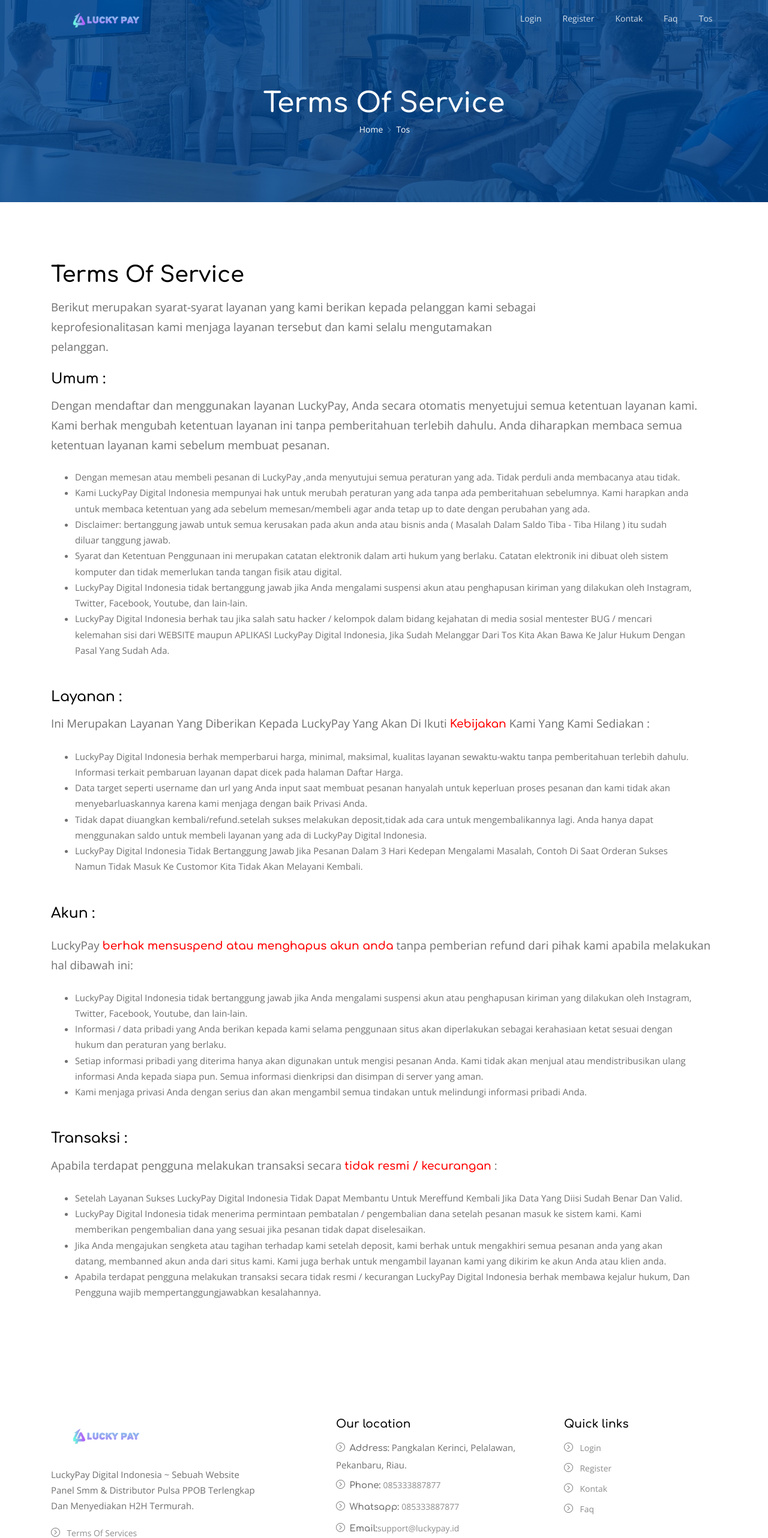
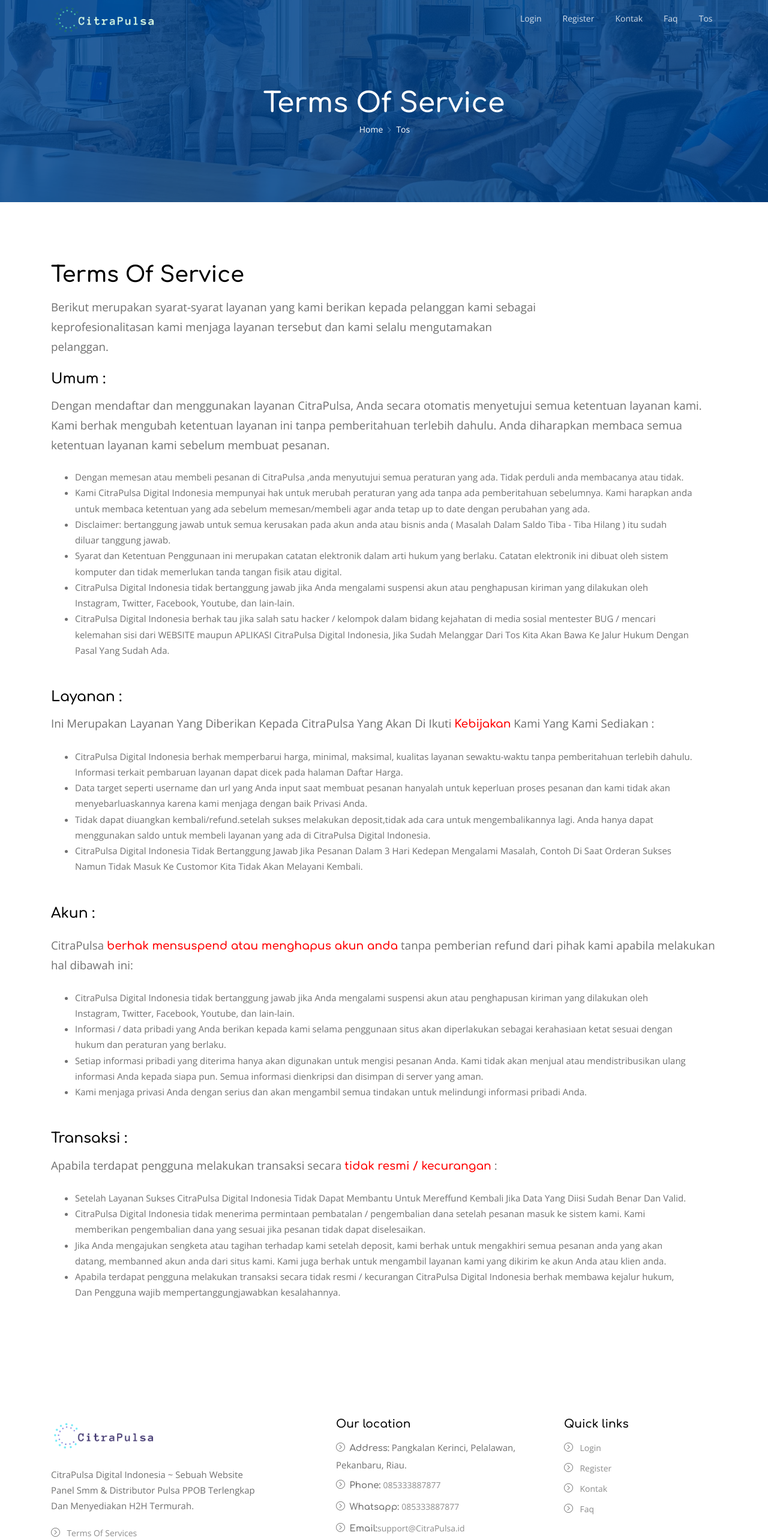
Before and after one commit to ivv1314/ivv1314.github.io, a plain HTML site: page tos.html in a window 1280 px wide. Shown: the top 2564 px of the page at 60% size. Drawn offline with nearby package versions, Linux system fonts and the light colour scheme.

Commit message:
feat: 官网更新

```diff
--- a/index.html
+++ b/index.html
@@ -7,27 +7,27 @@
 	<meta name="viewport" content="width=device-width, initial-scale=1, shrink-to-fit=no">
 
 	<!-- SEO Meta description -->
-	<meta name="description" content=LuckyPay Digital Indonesia ~ Sebuah Website Panel Smm &amp; Distributor Pulsa PPOB
+	<meta name="description" content=CitraPulsa Digital Indonesia ~ Sebuah Website Panel Smm &amp; Distributor Pulsa PPOB
 		Terlengkap Dan Menyediakan H2H Termurah.>
-	<meta name="author" content=LuckyPay>
+	<meta name="author" content=CitraPulsa>
 
 	<!-- OG Meta Tags to improve the way the post looks when you share the page on LinkedIn, Facebook, Google+ -->
-	<meta property="og:site_name" content=LuckyPay /> <!-- website name -->
-	<meta property="og:site" content=https://luckypay.id /> <!-- website link -->
-	<meta property="og:title" content=LuckyPay ~ Panel SMM Indonesia &amp; Distributor Pulsa PPOB Termurah Dan Penyedia
+	<meta property="og:site_name" content=CitraPulsa /> <!-- website name -->
+	<meta property="og:site" content=https://CitraPulsa.id /> <!-- website link -->
+	<meta property="og:title" content=CitraPulsa ~ Panel SMM Indonesia &amp; Distributor Pulsa PPOB Termurah Dan Penyedia
 		H2H /> <!-- title shown in the actual shared post -->
-	<meta property="og:description" content=LuckyPay Digital Indonesia ~ Sebuah Website Panel Smm &amp; Distributor Pulsa
+	<meta property="og:description" content=CitraPulsa Digital Indonesia ~ Sebuah Website Panel Smm &amp; Distributor Pulsa
 		PPOB Terlengkap Dan Menyediakan H2H Termurah. /> <!-- description shown in the actual shared post -->
-	<meta property="og:image" content=https://luckypay.id/storage/20200612_194908.png />
+	<meta property="og:image" content=https://CitraPulsa.id/storage/20200612_194908.png />
 	<!-- image link, make sure it's jpg -->
-	<meta property="og:url" content=https://luckypay.id /> <!-- where do you want your post to link to -->
+	<meta property="og:url" content=https://CitraPulsa.id /> <!-- where do you want your post to link to -->
 	<meta property="og:type" content="website" />
 
 	<!--title-->
-	<title>LuckyPay ~ Panel SMM Indonesia &amp; Distributor Pulsa PPOB Termurah Dan Penyedia H2H - LuckyPay</title>
+	<title>CitraPulsa ~ Panel SMM Indonesia &amp; Distributor Pulsa PPOB Termurah Dan Penyedia H2H - CitraPulsa</title>
 
 	<!--favicon icon-->
-	<link rel="icon" href=https://luckypay.id/storage/20200612_194908.png type="image/png" sizes="16x16">
+	<link rel="icon" href=storage/20200612_194908.png type="image/png" sizes="16x16">
 
 	<!--google fonts-->
 	<link href="https://fonts.googleapis.com/css?family=Comfortaa:500,600,700%7COpen+Sans&amp;display=swap"
@@ -56,8 +56,8 @@
 		<!--start navbar-->
 		<nav class="navbar navbar-expand-lg fixed-top bg-transparent">
 			<div class="container">
-				<a class="navbar-brand" href=https://luckypay.id>
-					<img src=https://luckypay.id/storage/20200612_194908.png width="180" alt="logo" class="landing/img-fluid">
+				<a class="navbar-brand" href=index.html>
+					<img src="images/logo_-_1080_360-removebg-preview.png" width="180" alt="logo" class="landing/img-fluid">
 				</a>
 				<button class="navbar-toggler" type="button" data-toggle="collapse" data-target="#navbarSupportedContent"
 					aria-controls="navbarSupportedContent" aria-expanded="false" aria-label="Toggle navigation">
@@ -100,12 +100,12 @@
 				<div class="row align-items-center justify-content-between">
 					<div class="col-md-6 col-lg-6">
 						<div class="hero-content-left text-white mt-5">
-							<h1 class="text-white">LuckyPay ~ Panel SMM Indonesia &amp; Distributor Pulsa PPOB Termurah
+							<h1 class="text-white">CitraPulsa ~ Panel SMM Indonesia &amp; Distributor Pulsa PPOB Termurah
 								Dan Penyedia H2H</h1>
-							<p class="lead">LuckyPay Digital Indonesia ~ Sebuah Website Panel Smm &amp; Distributor
+							<p class="lead">CitraPulsa Digital Indonesia ~ Sebuah Website Panel Smm &amp; Distributor
 								Pulsa PPOB Terlengkap Dan Menyediakan H2H Termurah.</p>
-							<a href=https://luckypay.id/login class="btn solid-btn btn-primary">Login</a>
-							<a href="https://play.google.com/store/apps/details?id=app.luckypay.cs"
+							<a href=login.html class="btn solid-btn btn-primary">Login</a>
+							<a href="https://play.google.com/store/apps/details?id=app.CitraPulsa.cs"
 								class="btn solid-btn btn-primary">Aplikasi</a>
 
 						</div>
@@ -164,23 +164,23 @@
 					<div class="col-md-6">
 						<div class="about-content-left">
 							<p class="color-secondary"><strong>About Us</strong></p>
-							<h2>Apa LuckyPay itu?</h2>
-							<p>LuckyPay memudahkan anda dalam era digital yang serba cepat ini, pembayaran digital
-								seperti pulsa, kuota, dan voucher games dapat dibeli dengan mudah di LuckyPay</p>
+							<h2>Apa CitraPulsa itu?</h2>
+							<p>CitraPulsa memudahkan anda dalam era digital yang serba cepat ini, pembayaran digital
+								seperti pulsa, kuota, dan voucher games dapat dibeli dengan mudah di CitraPulsa</p>
 							<div class="row mt-5">
 								<div class="col single-feature mb-4">
 									<div class="d-flex align-items-center mb-2">
 										<span class="ti-alarm-clock rounded mr-3 icon icon-color-2"></span>
 										<h5 class="mb-0">Menghemat Waktu</h5>
 									</div>
-									<p>Anda dapat menghemat waktu anda dengan memesan layanan di LuckyPay</p>
+									<p>Anda dapat menghemat waktu anda dengan memesan layanan di CitraPulsa</p>
 								</div>
 								<div class="col single-feature mb-4">
 									<div class="d-flex align-items-center mb-2">
 										<span class="ti-star rounded mr-3 icon icon-color-3"></span>
 										<h5 class="mb-0">Ingit Hits?</h5>
 									</div>
-									<p>Order layanan tambah follower di LuckyPay dan jadilah super star.</p>
+									<p>Order layanan tambah follower di CitraPulsa dan jadilah super star.</p>
 								</div>
 							</div>
 						</div>
@@ -202,7 +202,7 @@
 					<div class="col-md-8 col-lg-7">
 						<div class="section-heading text-center mb-5">
 							<h2>Kami senang dapat membantu anda..</h2>
-							<p class="lead">LuckyPay selalu ingin membantu customer dengan pelayanan terbaik kami.</p>
+							<p class="lead">CitraPulsa selalu ingin membantu customer dengan pelayanan terbaik kami.</p>
 						</div>
 					</div>
 				</div>
@@ -277,12 +277,12 @@
 				<div class="row justify-content-center">
 					<div class="col-11 mb-3">
 						<div class="call-to-action-content text-center text-white">
-							<h2 class="text-white">Download Aplikasi LuckyPay Dengan Mudah Klik Dibawah Ini..</h2>
+							<h2 class="text-white">Download Aplikasi CitraPulsa Dengan Mudah Klik Dibawah Ini..</h2>
 						</div>
 					</div>
 					<div class="col-11">
 						<div class="call-to-action-btn text-center">
-							<a href="https://play.google.com/store/apps/details?id=app.luckypay.cs"><img width="200"
+							<a href="https://play.google.com/store/apps/details?id=app.CitraPulsa.cs"><img width="200"
 									src="https://play.google.com/intl/en_us/badges/static/images/badges/en_badge_web_generic.png" /></a>
 						</div>
 					</div>
@@ -298,7 +298,7 @@
 					<div class="col-md-8 col-lg-7">
 						<div class="section-heading text-center mb-5">
 							<h2> Frequently Asked Question</h2>
-							<p class="lead">Berikut pertanyaan yang sering ditanyakan diLuckyPay.</p>
+							<p class="lead">Berikut pertanyaan yang sering ditanyakan diCitraPulsa.</p>
 						</div>
 					</div>
 				</div>
@@ -311,7 +311,7 @@
 										<dt>Deposit Tidak Kunjung Masuk Selama 24 Jam ?</dt>
 										<dd>
 											<p>Untuk Masalah Deposit Tidak Kunjung Masuk Selama 24 Jam Silahkan
-												Konfirmasi Ke Menu Tiket Di Aplikasi Dan Website LuckyPay Digital
+												Konfirmasi Ke Menu Tiket Di Aplikasi Dan Website CitraPulsa Digital
 												Indonesia.</p>
 										</dd>
 									</dl>
@@ -322,7 +322,7 @@
 										<dd>
 											<p>Untuk Hall Terkait Pending Selama 24 Jam Silahkan Laporan Ke CS Kita
 												Melalui Whatsapp Dan Tiket Kita Yang Berada Di Website Dan Aplikasi
-												LuckyPay Digital Indonesia.</p>
+												CitraPulsa Digital Indonesia.</p>
 										</dd>
 									</dl>
 								</li>
@@ -355,8 +355,8 @@
 				<div class="row justify-content-between">
 					<div class="col-lg-4 mb-4 mb-lg-0">
 						<div class="footer-nav-wrap">
-							<img src=storage/20200612_194908.png alt="footer logo" width="180" class="img-fluid mb-3">
-							<p>LuckyPay Digital Indonesia ~ Sebuah Website Panel Smm &amp; Distributor Pulsa PPOB
+							<img src=images/logo-removebg-preview.png alt="footer logo" width="180" class="img-fluid mb-3">
+							<p>CitraPulsa Digital Indonesia ~ Sebuah Website Panel Smm &amp; Distributor Pulsa PPOB
 								Terlengkap Dan Menyediakan H2H Termurah.</p>
 
 							<ul class="list-inline">
@@ -414,16 +414,16 @@
 					<div class="col-md-6 col-lg-5">
 						<p class="text-md-left copyright-text pb-0 mb-0">Copyrights © 2016 - 2022. All
 							rights reserved by
-							<a href="https://www.facebook.com/jan.fadhillah.3/">LuckyPay Digital Indonesia</a>
+							<a href="https://www.facebook.com/jan.fadhillah.3/">CitraPulsa Digital Indonesia</a>
 						</p>
 					</div>
 					<div class="col-md-6 col-lg-7">
 						<ul class="social-list list-inline list-unstyled text-md-right">
-							<li class="list-inline-item"><a href="https://facebook.com/luckypaydigitalindonesia" target="_blank"
+							<li class="list-inline-item"><a href="https://facebook.com/CitraPulsadigitalindonesia" target="_blank"
 									title="Facebook"><span class="ti-facebook"></span></a></li>
 							<li class="list-inline-item"><a href="https://wa.me/6285333887877" target="_blank" title="WhatsApp"><span
 										class="fab fa-whatsapp"></span></a></li>
-							<li class="list-inline-item"><a href="https://instagram.com/luckypay.id" target="_blank"
+							<li class="list-inline-item"><a href="https://instagram.com/CitraPulsa.id" target="_blank"
 									title="Instagram"><span class="ti-instagram"></span></a></li>
 						</ul>
 					</div>
--- a/tos.html
+++ b/tos.html
@@ -7,23 +7,23 @@
 	<meta name="viewport" content="width=device-width, initial-scale=1, shrink-to-fit=no">
 
 	<!-- SEO Meta description -->
-	<meta name="description" content=LuckyPay Digital Indonesia ~ Sebuah Website Panel Smm &amp; Distributor Pulsa PPOB
+	<meta name="description" content=CitraPulsa Digital Indonesia ~ Sebuah Website Panel Smm &amp; Distributor Pulsa PPOB
 		Terlengkap Dan Menyediakan H2H Termurah.>
-	<meta name="author" content=LuckyPay>
+	<meta name="author" content=CitraPulsa>
 
 	<!-- OG Meta Tags to improve the way the post looks when you share the page on LinkedIn, Facebook, Google+ -->
-	<meta property="og:site_name" content=LuckyPay /> <!-- website name -->
+	<meta property="og:site_name" content=CitraPulsa /> <!-- website name -->
 	<meta property="og:site" content=. /> <!-- website link -->
-	<meta property="og:title" content=LuckyPay ~ Panel SMM Indonesia &amp; Distributor Pulsa PPOB Termurah Dan Penyedia
+	<meta property="og:title" content=CitraPulsa ~ Panel SMM Indonesia &amp; Distributor Pulsa PPOB Termurah Dan Penyedia
 		H2H /> <!-- title shown in the actual shared post -->
-	<meta property="og:description" content=LuckyPay Digital Indonesia ~ Sebuah Website Panel Smm &amp; Distributor Pulsa
+	<meta property="og:description" content=CitraPulsa Digital Indonesia ~ Sebuah Website Panel Smm &amp; Distributor Pulsa
 		PPOB Terlengkap Dan Menyediakan H2H Termurah. /> <!-- description shown in the actual shared post -->
 	<meta property="og:image" content=storage/20200612_194908.png /> <!-- image link, make sure it's jpg -->
 	<meta property="og:url" content=. /> <!-- where do you want your post to link to -->
 	<meta property="og:type" content="website" />
 
 	<!--title-->
-	<title>LuckyPay ~ Panel SMM Indonesia &amp; Distributor Pulsa PPOB Termurah Dan Penyedia H2H - LuckyPay</title>
+	<title>CitraPulsa ~ Panel SMM Indonesia &amp; Distributor Pulsa PPOB Termurah Dan Penyedia H2H - CitraPulsa</title>
 
 	<!--favicon icon-->
 	<link rel="icon" href=storage/20200612_194908.png type="image/png" sizes="16x16">
@@ -55,7 +55,7 @@
 		<!--start navbar-->
 		<nav class="navbar navbar-expand-lg fixed-top bg-transparent">
 			<div class="container">
-				<a class="navbar-brand" href=index.html><img src=storage/20200612_194908.png width="180" alt="logo"
+				<a class="navbar-brand" href=index.html><img src="images/logo_-_1080_360-removebg-preview.png" width="180" alt="logo"
 						class="landing/img-fluid"></a>
 				<button class="navbar-toggler" type="button" data-toggle="collapse" data-target="#navbarSupportedContent"
 					aria-controls="navbarSupportedContent" aria-expanded="false" aria-label="Toggle navigation">
@@ -128,16 +128,16 @@
 					<div class="col-md-12">
 						<h4>Umum :</h4>
 						<p class="lead">
-							Dengan mendaftar dan menggunakan layanan LuckyPay, Anda secara otomatis menyetujui semua
+							Dengan mendaftar dan menggunakan layanan CitraPulsa, Anda secara otomatis menyetujui semua
 							ketentuan layanan kami. Kami berhak mengubah ketentuan layanan ini tanpa pemberitahuan
 							terlebih dahulu. Anda diharapkan membaca semua ketentuan layanan kami sebelum membuat
 							pesanan.
 						</p>
 						<div style="margin:20px 40px 50px 40px">
 							<ul style="list-style-type: disc;">
-								<li>Dengan memesan atau membeli pesanan di LuckyPay ,anda menyutujui semua peraturan
+								<li>Dengan memesan atau membeli pesanan di CitraPulsa ,anda menyutujui semua peraturan
 									yang ada. Tidak perduli anda membacanya atau tidak.</li>
-								<li>Kami LuckyPay Digital Indonesia mempunyai hak untuk merubah peraturan yang ada tanpa
+								<li>Kami CitraPulsa Digital Indonesia mempunyai hak untuk merubah peraturan yang ada tanpa
 									ada pemberitahuan sebelumnya. Kami harapkan anda untuk membaca ketentuan yang ada
 									sebelum memesan/membeli agar anda tetap up to date dengan perubahan yang ada.</li>
 								<li>Disclaimer: bertanggung jawab untuk semua kerusakan pada akun anda atau bisnis anda
@@ -145,12 +145,12 @@
 								<li>Syarat dan Ketentuan Penggunaan ini merupakan catatan elektronik dalam arti hukum
 									yang berlaku. Catatan elektronik ini dibuat oleh sistem komputer dan tidak
 									memerlukan tanda tangan fisik atau digital.</li>
-								<li>LuckyPay Digital Indonesia tidak bertanggung jawab jika Anda mengalami suspensi akun
+								<li>CitraPulsa Digital Indonesia tidak bertanggung jawab jika Anda mengalami suspensi akun
 									atau penghapusan kiriman yang dilakukan oleh Instagram, Twitter, Facebook, Youtube,
 									dan lain-lain.</li>
-								<li>LuckyPay Digital Indonesia berhak tau jika salah satu hacker / kelompok dalam bidang
+								<li>CitraPulsa Digital Indonesia berhak tau jika salah satu hacker / kelompok dalam bidang
 									kejahatan di media sosial mentester BUG / mencari kelemahan sisi dari WEBSITE maupun
-									APLIKASI LuckyPay Digital Indonesia, Jika Sudah Melanggar Dari Tos Kita Akan Bawa Ke
+									APLIKASI CitraPulsa Digital Indonesia, Jika Sudah Melanggar Dari Tos Kita Akan Bawa Ke
 									Jalur Hukum Dengan Pasal Yang Sudah Ada.</li>
 							</ul>
 						</div>
@@ -158,12 +158,12 @@
 					<div class="col-md-12">
 						<h4>Layanan :</h4>
 						<p class="lead">
-							Ini Merupakan Layanan Yang Diberikan Kepada LuckyPay Yang Akan Di Ikuti <b style="color:red">
+							Ini Merupakan Layanan Yang Diberikan Kepada CitraPulsa Yang Akan Di Ikuti <b style="color:red">
 								Kebijakan</b> Kami Yang Kami Sediakan <b style="color:red"></b> :
 						</p>
 						<div style="margin:20px 40px 50px 40px">
 							<ul style="list-style-type: disc;">
-								<li>LuckyPay Digital Indonesia berhak memperbarui harga, minimal, maksimal, kualitas
+								<li>CitraPulsa Digital Indonesia berhak memperbarui harga, minimal, maksimal, kualitas
 									layanan sewaktu-waktu tanpa pemberitahuan terlebih dahulu. Informasi terkait
 									pembaruan layanan dapat dicek pada halaman Daftar Harga.</li>
 								<li>Data target seperti username dan url yang Anda input saat membuat pesanan hanyalah
@@ -171,8 +171,8 @@
 									menjaga dengan baik Privasi Anda.</li>
 								<li>Tidak dapat diuangkan kembali/refund.setelah sukses melakukan deposit,tidak ada cara
 									untuk mengembalikannya lagi. Anda hanya dapat menggunakan saldo untuk membeli
-									layanan yang ada di LuckyPay Digital Indonesia.</li>
-								<li>LuckyPay Digital Indonesia Tidak Bertanggung Jawab Jika Pesanan Dalam 3 Hari Kedepan
+									layanan yang ada di CitraPulsa Digital Indonesia.</li>
+								<li>CitraPulsa Digital Indonesia Tidak Bertanggung Jawab Jika Pesanan Dalam 3 Hari Kedepan
 									Mengalami Masalah, Contoh Di Saat Orderan Sukses Namun Tidak Masuk Ke Customor Kita
 									Tidak Akan Melayani Kembali.</li>
 							</ul>
@@ -182,12 +182,12 @@
 						<h4>Akun :</h4>
 						<p class="lead">
 						<p class="lead">
-							LuckyPay <b style="color:red">berhak mensuspend atau menghapus akun anda</b> tanpa pemberian
+							CitraPulsa <b style="color:red">berhak mensuspend atau menghapus akun anda</b> tanpa pemberian
 							refund dari pihak kami apabila melakukan hal dibawah ini:
 						</p>
 						<div style="margin:20px 40px 50px 40px">
 							<ul style="list-style-type: disc;">
-								<li>LuckyPay Digital Indonesia tidak bertanggung jawab jika Anda mengalami suspensi akun
+								<li>CitraPulsa Digital Indonesia tidak bertanggung jawab jika Anda mengalami suspensi akun
 									atau penghapusan kiriman yang dilakukan oleh Instagram, Twitter, Facebook, Youtube,
 									dan lain-lain.</li>
 								<li>Informasi / data pribadi yang Anda berikan kepada kami selama penggunaan situs akan
@@ -209,9 +209,9 @@
 						</p>
 						<div style="margin:20px 40px 50px 40px">
 							<ul style="list-style-type: disc;">
-								<li>Setelah Layanan Sukses LuckyPay Digital Indonesia Tidak Dapat Membantu Untuk
+								<li>Setelah Layanan Sukses CitraPulsa Digital Indonesia Tidak Dapat Membantu Untuk
 									Mereffund Kembali Jika Data Yang Diisi Sudah Benar Dan Valid.</li>
-								<li>LuckyPay Digital Indonesia tidak menerima permintaan pembatalan / pengembalian dana
+								<li>CitraPulsa Digital Indonesia tidak menerima permintaan pembatalan / pengembalian dana
 									setelah pesanan masuk ke sistem kami. Kami memberikan pengembalian dana yang sesuai
 									jika pesanan tidak dapat diselesaikan.</li>
 								<li>Jika Anda mengajukan sengketa atau tagihan terhadap kami setelah deposit, kami
@@ -219,7 +219,7 @@
 									dari situs kami. Kami juga berhak untuk mengambil layanan kami yang dikirim ke akun
 									Anda atau klien anda.</li>
 								<li>Apabila terdapat pengguna melakukan transaksi secara tidak resmi / kecurangan
-									LuckyPay Digital Indonesia berhak membawa kejalur hukum,
+									CitraPulsa Digital Indonesia berhak membawa kejalur hukum,
 									Dan Pengguna wajib mempertanggungjawabkan kesalahannya.</li>
 							</ul>
 						</div>
@@ -240,8 +240,8 @@
 				<div class="row justify-content-between">
 					<div class="col-lg-4 mb-4 mb-lg-0">
 						<div class="footer-nav-wrap">
-							<img src=storage/20200612_194908.png alt="footer logo" width="180" class="img-fluid mb-3">
-							<p>LuckyPay Digital Indonesia ~ Sebuah Website Panel Smm &amp; Distributor Pulsa PPOB
+							<img src=images/logo-removebg-preview.png alt="footer logo" width="180" class="img-fluid mb-3">
+							<p>CitraPulsa Digital Indonesia ~ Sebuah Website Panel Smm &amp; Distributor Pulsa PPOB
 								Terlengkap Dan Menyediakan H2H Termurah.</p>
 
 							<ul class="list-inline">
@@ -266,7 +266,7 @@
 								<li class="mb-2"><span class="ti-arrow-circle-right mr-2"></span><strong>Whatsapp:</strong> <a
 										href="tel:+085333887877">085333887877</a></li>
 								<li class="mb-2"><span class="ti-arrow-circle-right mr-2"></span><strong>Email:</strong><a
-										href="mailto:support@luckypay.id">support@luckypay.id</a></li>
+										href="mailto:support@CitraPulsa.id">support@CitraPulsa.id</a></li>
 							</ul>
 						</div>
 					</div>
@@ -295,16 +295,16 @@
 					<div class="col-md-6 col-lg-5">
 						<p class="text-md-left copyright-text pb-0 mb-0">Copyrights © 2016 - 2022. All
 							rights reserved by
-							<a href="https://www.facebook.com/jan.fadhillah.3/">LuckyPay Digital Indonesia</a>
+							<a href="https://www.facebook.com/jan.fadhillah.3/">CitraPulsa Digital Indonesia</a>
 						</p>
 					</div>
 					<div class="col-md-6 col-lg-7">
 						<ul class="social-list list-inline list-unstyled text-md-right">
-							<li class="list-inline-item"><a href="https://facebook.com/luckypaydigitalindonesia" target="_blank"
+							<li class="list-inline-item"><a href="https://facebook.com/CitraPulsadigitalindonesia" target="_blank"
 									title="Facebook"><span class="ti-facebook"></span></a></li>
 							<li class="list-inline-item"><a href="https://wa.me/6285333887877" target="_blank" title="WhatsApp"><span
 										class="fab fa-whatsapp"></span></a></li>
-							<li class="list-inline-item"><a href="https://instagram.com/luckypay.id" target="_blank"
+							<li class="list-inline-item"><a href="https://instagram.com/CitraPulsa.id" target="_blank"
 									title="Instagram"><span class="ti-instagram"></span></a></li>
 						</ul>
 					</div>
```
Also changed, not shown: kontak.html (+14 -14 lines), login.html (+1 -1 lines), register.html (+1 -1 lines), images/logo-removebg-preview.png (added), images/logo.png, images/logo_-_1080_360-removebg-preview.png (added).
